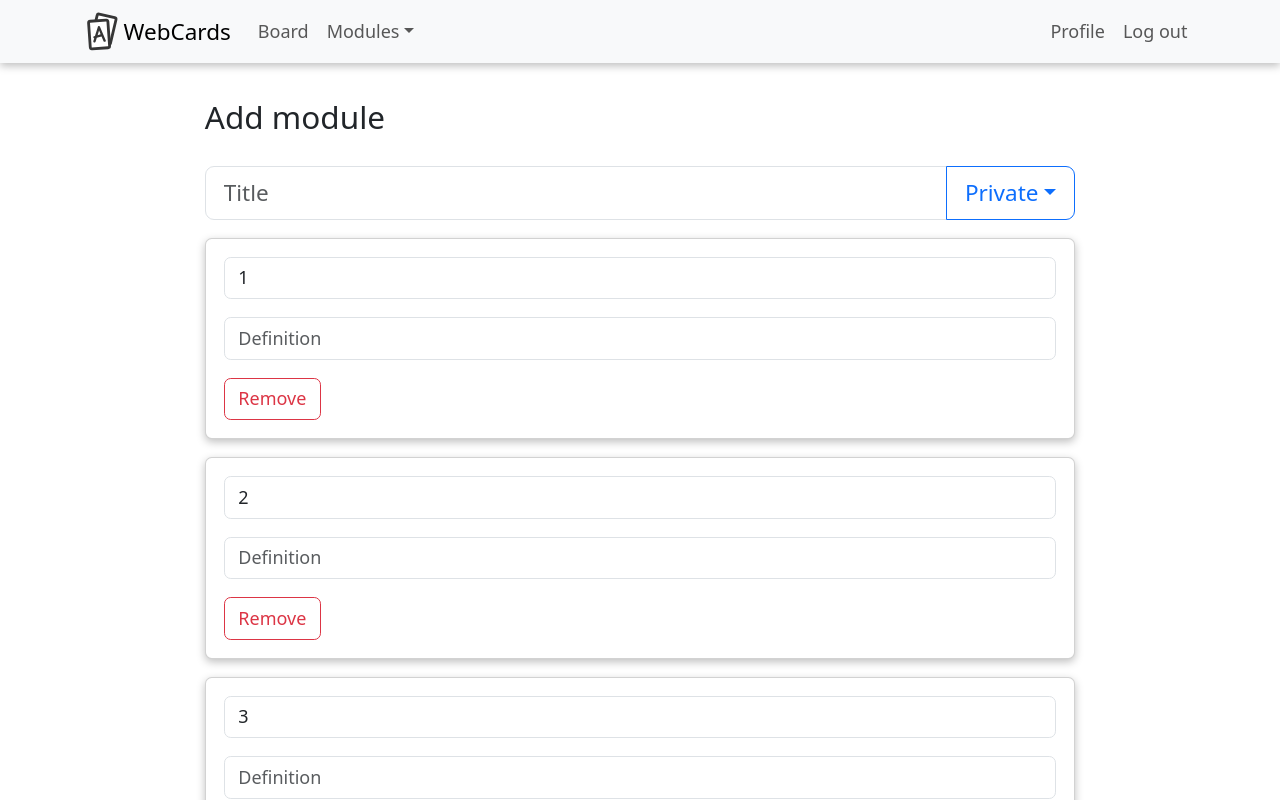
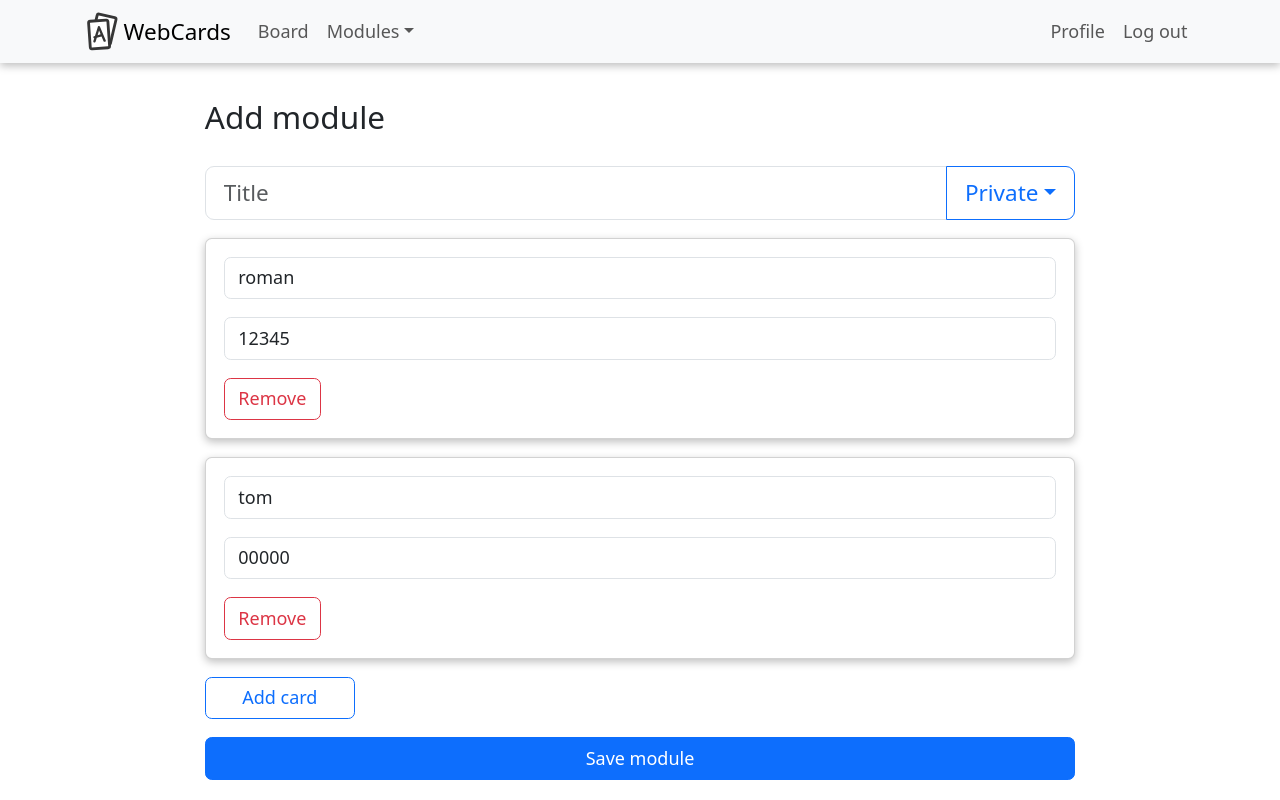
Before and after one commit to Roman784/Cards, a React (Vite) app in the folder frontend/: page /modules/add in a window 1280 px wide. Shown: the top 800 px of the page. Built offline with nearby package versions, Linux system fonts and the light colour scheme.

Commit message:
Создание модуля

```diff
--- a/frontend/package.json
+++ b/frontend/package.json
@@ -10,10 +10,12 @@
     "preview": "vite preview"
   },
   "dependencies": {
+    "@reduxjs/toolkit": "^2.2.3",
     "bootstrap": "^5.3.3",
-    "react": "^18.2.0",
+    "react": "^18.3.1",
     "react-bootstrap": "^2.10.2",
-    "react-dom": "^18.2.0",
+    "react-dom": "^18.3.1",
+    "react-redux": "^9.1.1",
     "react-router-dom": "^6.23.0"
   },
   "devDependencies": {
--- a/frontend/src/main.tsx
+++ b/frontend/src/main.tsx
@@ -2,11 +2,15 @@ import React from 'react'
 import ReactDOM from 'react-dom/client'
 import { BrowserRouter } from 'react-router-dom'
 import App from './App.tsx'
+import { Provider } from 'react-redux'
+import store from './store/index'
 
 ReactDOM.createRoot(document.getElementById('root')!).render(
   <React.StrictMode>
     <BrowserRouter>
-      <App />
+      <Provider store={store}>
+        <App />
+      </Provider>
     </BrowserRouter>
   </React.StrictMode>,
 )
--- a/frontend/src/pages/modules/AddModulePage.tsx
+++ b/frontend/src/pages/modules/AddModulePage.tsx
@@ -1,106 +1,83 @@
+import { useEffect } from 'react';
+import { useDispatch, useSelector } from 'react-redux';
+import { addCard, setTitle, setAccess } from '../../store/editableModuleSlice';
+
+import ModuleType from './ModuleType';
+import CardType from './CardType';
+
+import { EditableCard } from './EditableCard';
+import "./Modules.css";
+
 import 'bootstrap/dist/css/bootstrap.min.css'
 import Form from 'react-bootstrap/Form';
-import Card from 'react-bootstrap/Card';
 import Button from 'react-bootstrap/Button';
 import Dropdown from 'react-bootstrap/Dropdown';
 import DropdownButton from 'react-bootstrap/DropdownButton';
 import InputGroup from 'react-bootstrap/InputGroup';
 
-import "./Modules.css";
-import { useState } from 'react';
+import { cardsData } from "../../temp_data/cardsData";
 
-function EditableCard({term, definition, cardChanged, remove} : {term : string, definition : string, cardChanged : any, remove : any}) {
-  const [form, setForm] = useState({
-    term: term,
-    definition: definition
-  });
+export default function AddModulesPage() {
+  const title = useSelector<any, string>(state => state.editableModule.title);
+  const access = useSelector<any, number>(state => state.editableModule.access);
+  const cards = useSelector<any, CardType[]>(state => state.editableModule.cards);
 
-  const handleTermChanged = (event : any) => {
-    event.preventDefault();
-    setForm(prev => ({
-      ...prev,
-      term: event.target.value
-    }))
+  const dispatch = useDispatch<any>();
 
-    cardChanged(form);
+  useEffect(() => {
+    loadCards();
+  }, []);
+
+  function loadCards() {
+    for (let i = 0; i < cardsData.length; i++) {
+      dispatch(addCard({
+        id: i,
+        term: cardsData[i].term,
+        definition: cardsData[i].definition
+      }));
+    }
   }
 
-  const handleDefinitionChanged = (event : any) => {
-    event.preventDefault();
-    setForm(prev => ({
-      ...prev,
-      definition: event.target.value
-    }))
+  const addNewCard = () => {
+    let id: number = cards.length > 0 ? cards[cards.length - 1].id + 1 : 0;
 
-    cardChanged(form);
-  }
+    dispatch(addCard({
+      id: id,
+      term: "",
+      definition: ""
+    }));
+  };
 
+  const saveModule = () => {
+    let module: ModuleType = {
+      title: title,
+      access: access,
+      cards: cards
+    }
 
-  return(
-    <Card body className="editable-card">
-      <Form.Control type="text" placeholder="Term" value={form.term} onChange={handleTermChanged} />
-      <p/>
-      <Form.Control type="text" placeholder="Definition" value={form.definition} onChange={handleDefinitionChanged} />
-      <p/>
-      <Button variant="outline-danger" onClick={remove}>Remove</Button>
-    </Card>
-  );
-}
-
-export default function AddModulesPage() {
-  const [access, setAccess] = useState(0);
-  const [cards, setCards] = useState([{
-    term: "1",
-    definition: ""
-  },
-  {
-    term: "2",
-    definition: ""
-  },
-  {
-    term: "3",
-    definition: ""
-  }]);
-
-  function addCard() {
-    setCards(prev => ([
-      ...prev,
-      {
-        term: "",
-        definition: ""
-      }
-    ]));
-  }
-
-  function removeCard(cardToRemove : any) {
-    console.log(cardToRemove);
-    setCards(cards.filter((card) => card !== cardToRemove));
-  }
-
-  function cardChanged(card : any) {
-
-  }
+    console.log("Save module: ", module)
+  };
 
   return (
     <>
       <h3 style={{marginBottom: "30px"}}>Add module</h3>
 
       <InputGroup className="mb-3 titile-form" size="lg">
-        <Form.Control aria-label="Text input with dropdown button" type="text" placeholder="Title" />
+        <Form.Control aria-label="Text input with dropdown button" type="text" placeholder="Title" value={title} onChange={(e) => dispatch(setTitle(e.target.value))} />
 
         <DropdownButton variant="outline-primary" title={access === 0 ? "Private" : "Public"} id="input-group-dropdown-2" align="end">
-          <Dropdown.Item onClick={() => setAccess(0)}>Private</Dropdown.Item>
-          <Dropdown.Item onClick={() => setAccess(1)}>Public</Dropdown.Item>
+          <Dropdown.Item onClick={() => dispatch(setAccess(0))}>Private</Dropdown.Item>
+          <Dropdown.Item onClick={() => dispatch(setAccess(1))}>Public</Dropdown.Item>
         </DropdownButton>
       </InputGroup>
 
-      {cards.map(card => (
-        <EditableCard key={cards.indexOf(card)} term={card.term} definition={card.definition} cardChanged={() => cardChanged(card)} remove={() => removeCard(card)} />
+      {cards.length > 0 && cards.map(card => (
+        <EditableCard key={card.id} id={card.id} term={card.term} definition={card.definition} />
       ))}
 
       <div style={{marginBottom: "300px"}}>
-        <Button variant="outline-primary" onClick={() => addCard()} style={{ width: "150px", marginBottom: "1rem"}}>Add card</Button>
-        <Button variant="primary" style={{width: "100%", marginLeft: "auto"}}>Save module</Button>
+        <Button variant="outline-primary" onClick={addNewCard} style={{ width: "150px", marginBottom: "1rem"}}>Add card</Button>
+        <Button variant="primary" onClick={saveModule} style={{width: "100%", marginLeft: "auto"}}>Save module</Button>
       </div>
     </>
   );
--- /dev/null
+++ b/frontend/src/pages/modules/CardType.ts
@@ -0,0 +1,5 @@
+export default interface CardType {
+    id: number;
+    term: string;
+    definition: string;
+}
--- /dev/null
+++ b/frontend/src/pages/modules/EditableCard.tsx
@@ -0,0 +1,39 @@
+import { useEffect, useState } from 'react';
+import { useDispatch } from 'react-redux';
+import { updateCard, removeCard } from '../../store/editableModuleSlice';
+
+import 'bootstrap/dist/css/bootstrap.min.css'
+import Form from 'react-bootstrap/Form';
+import Card from 'react-bootstrap/Card';
+import Button from 'react-bootstrap/Button';
+
+export function EditableCard({ id, term, definition }: { id: number; term: string; definition: string; }) {
+  const [form, setForm] = useState({
+    term: term,
+    definition: definition
+  });
+
+  const dispatch = useDispatch<any>();
+
+  useEffect(() => {
+    dispatch(updateCard({
+      id: id,
+      term: form.term,
+      definition: form.definition
+    }));
+  }, [form]);
+
+  const remove = () => {
+    dispatch(removeCard(id));
+  };
+
+  return (
+    <Card body className="editable-card">
+      <Form.Control type="text" placeholder="Term" value={form.term} onChange={(e) => setForm(prev => ({ ...prev, term: e.target.value }))} />
+      <p />
+      <Form.Control type="text" placeholder="Definition" value={form.definition} onChange={(e) => setForm(prev => ({ ...prev, definition: e.target.value }))} />
+      <p />
+      <Button variant="outline-danger" onClick={remove}>Remove</Button>
+    </Card>
+  );
+}
--- /dev/null
+++ b/frontend/src/pages/modules/ModuleType.ts
@@ -0,0 +1,7 @@
+import CardType from "./CardType";
+
+export default interface ModuleType {
+    title: string;
+    access: number;
+    cards: CardType[];
+}
--- /dev/null
+++ b/frontend/src/store/editableModuleSlice.ts
@@ -0,0 +1,47 @@
+import { createSlice } from "@reduxjs/toolkit";
+import CardType from "../pages/modules/CardType";
+
+const editableModuleSlice = createSlice({
+    name: 'editableModule',
+    initialState: {
+        title: <string>"",
+        access: <number>0,
+        cards: <CardType[]>[]
+    },
+    reducers: {
+        setTitle(state, action) {
+            state.title = action.payload;
+        },
+        setAccess(state, action) {
+            state.access = action.payload;
+        },
+        addCard(state, action) {
+            let id: number = action.payload.id;
+
+            for(const card of state.cards)
+                if (card.id === id)
+                    return;
+
+            state.cards.push(action.payload);
+        },
+        updateCard(state, action) {
+            let id: number = action.payload.id;
+
+            for(let card of state.cards) {
+                if (card.id === id) {
+                    card.term = action.payload.term;
+                    card.definition = action.payload.definition;
+                }
+            }
+        },
+        removeCard(state, action) {
+            let id: number = action.payload;
+
+            state.cards = state.cards.filter(card => card.id !== id);
+        }
+    }
+});
+
+export const {setTitle, setAccess, addCard, updateCard, removeCard} = editableModuleSlice.actions;
+
+export default editableModuleSlice.reducer;
--- /dev/null
+++ b/frontend/src/store/index.ts
@@ -0,0 +1,8 @@
+import { configureStore } from '@reduxjs/toolkit';
+import editableModuleReducer from './editableModuleSlice';
+
+export default configureStore({
+    reducer: {
+        editableModule: editableModuleReducer,
+    }
+});
--- /dev/null
+++ b/frontend/src/temp_data/cardsData.ts
@@ -0,0 +1,10 @@
+export const cardsData = [
+    {
+        term: "roman",
+        definition: "12345"
+    },
+    {
+        term: "tom",
+        definition: "00000"
+    }
+]
```
Also changed, not shown: 1 other file (tests, documents, lock files or other folders).
